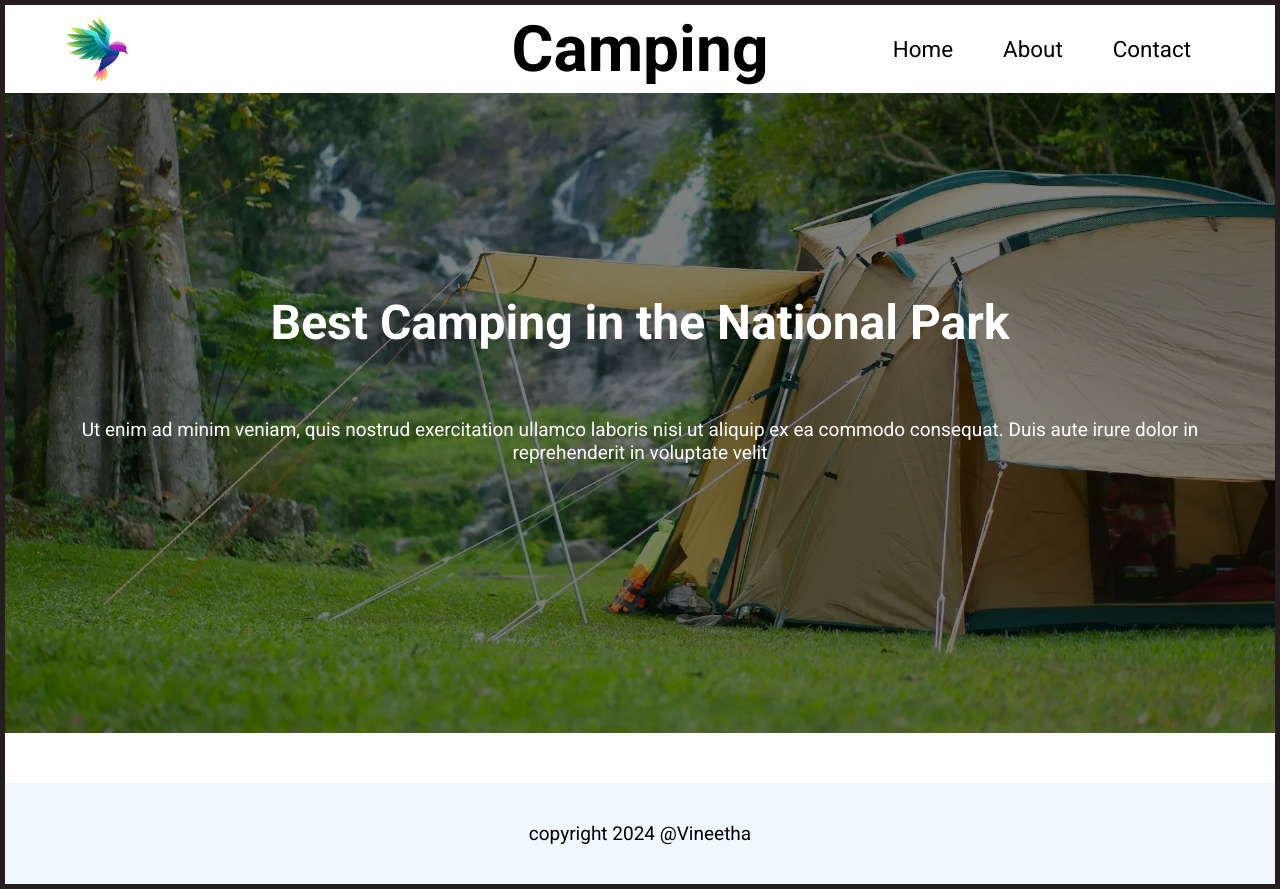
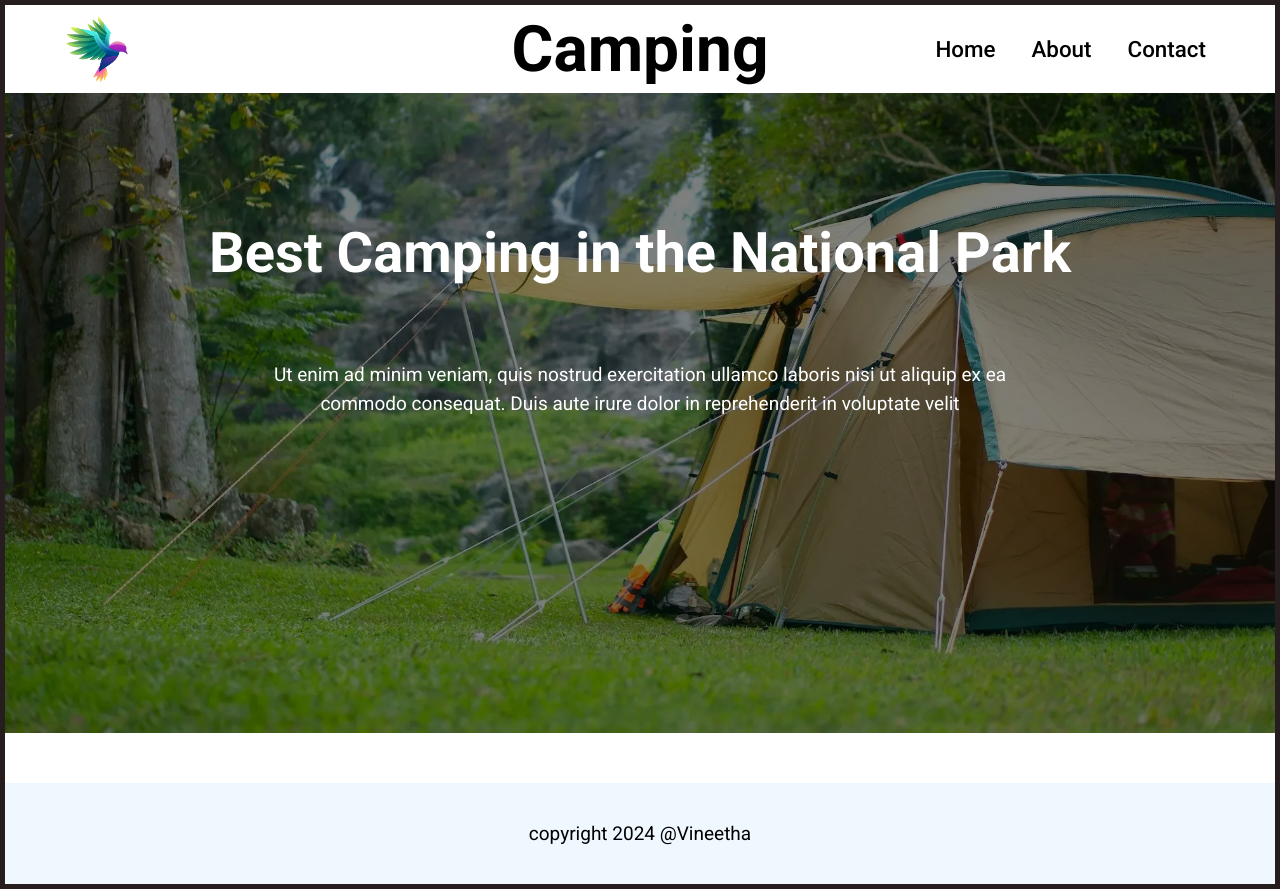
Before and after one commit to Vineethaveerapu/Assignment-1, a website built with Parcel: page index.html in a window 1280 px wide. Built offline with nearby package versions, Linux system fonts and the light colour scheme.

Commit message:
fix flex styles

```diff
--- a/style.css
+++ b/style.css
@@ -28,7 +28,7 @@ h2 {
 }
 
 h1 {
-  font-size: 3rem;
+  font-size: 3.5rem;
 }
 
 .header {
@@ -60,17 +60,14 @@ h1 {
 .nav-links {
   list-style: none;
   display: flex;
-  justify-content: flex-end;
-}
-
-.nav-links li {
-  margin: 0 15px;
+  gap: 1rem;
 }
 
 .nav-links a {
   color: black;
   text-decoration: none;
   font-size: 1.4rem;
+  font-weight: 500;
   padding: 10px;
 }
 
@@ -114,13 +111,9 @@ section {
 }
 
 .bg-hero-image {
-  padding: 2rem;
+  padding: 10% 2rem;
   color: white;
   min-height: 80vh;
-
-  display: flex;
-  flex-direction: column;
-  justify-content: center;
 
   background-image: linear-gradient(
       0deg,
@@ -131,6 +124,11 @@ section {
   background-position: bottom center;
   background-repeat: no-repeat;
   background-size: cover;
+}
+
+.bg-hero-image p {
+  max-width: 760px;
+  line-height: 1.5;
 }
 
 .footer {
```
